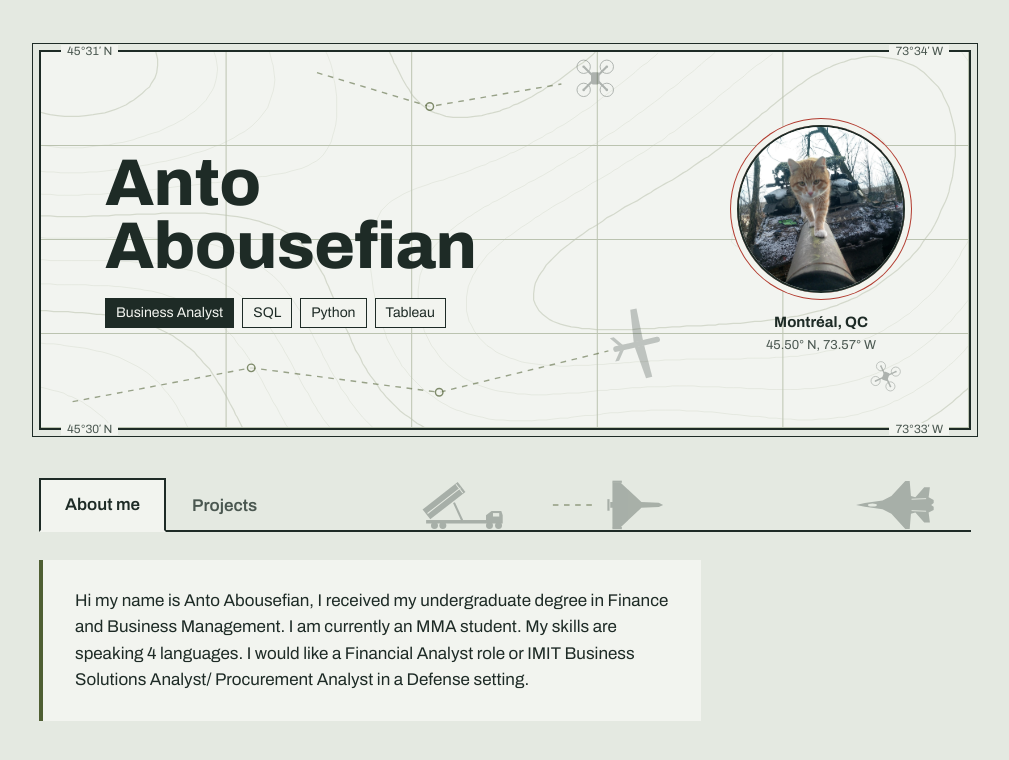
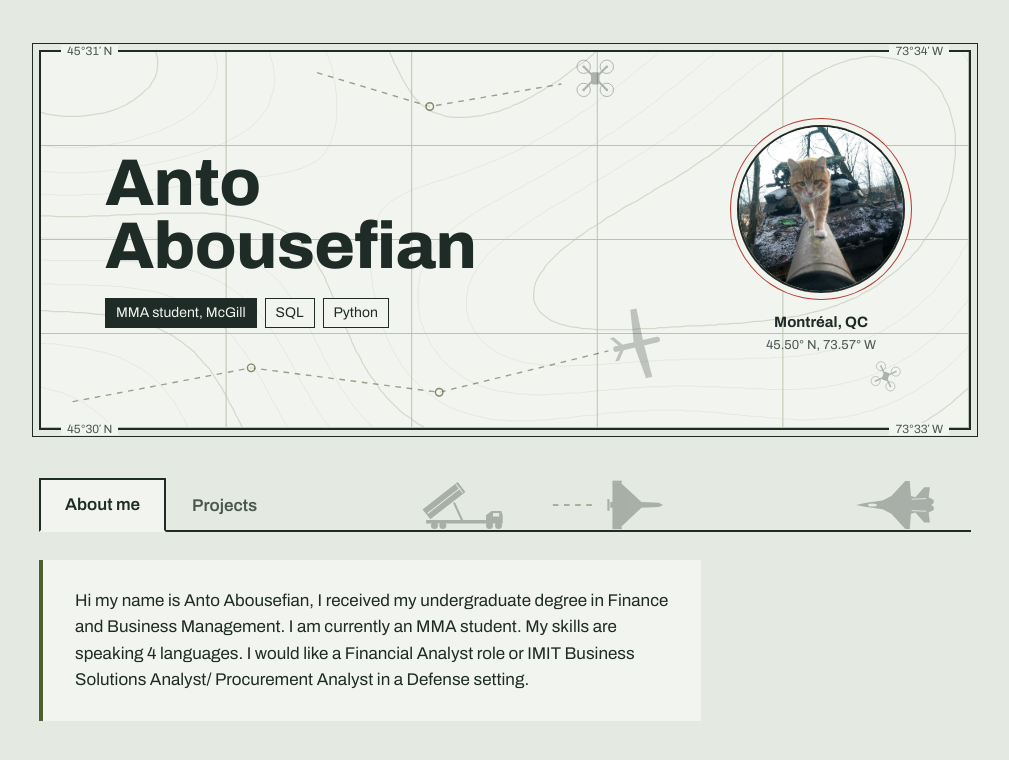
Before and after one commit to AntoA301/AntoA301.github.io, a plain HTML site: page index.html in a window 1280 px wide. Shown: the whole page, without its empty margins (135-1144 px from the left). Drawn offline with Linux system fonts and the light colour scheme.

Commit message:
Update title card: add MMA student, remove Business Analyst and Tableau

```diff
--- a/index.html
+++ b/index.html
@@ -503,10 +503,9 @@
         <div>
           <h1>Anto<br />Abousefian</h1>
           <ul class="skills" aria-label="Skills">
-            <li>Business Analyst</li>
+            <li>MMA student, McGill</li>
             <li>SQL</li>
             <li>Python</li>
-            <li>Tableau</li>
           </ul>
         </div>
 
```
